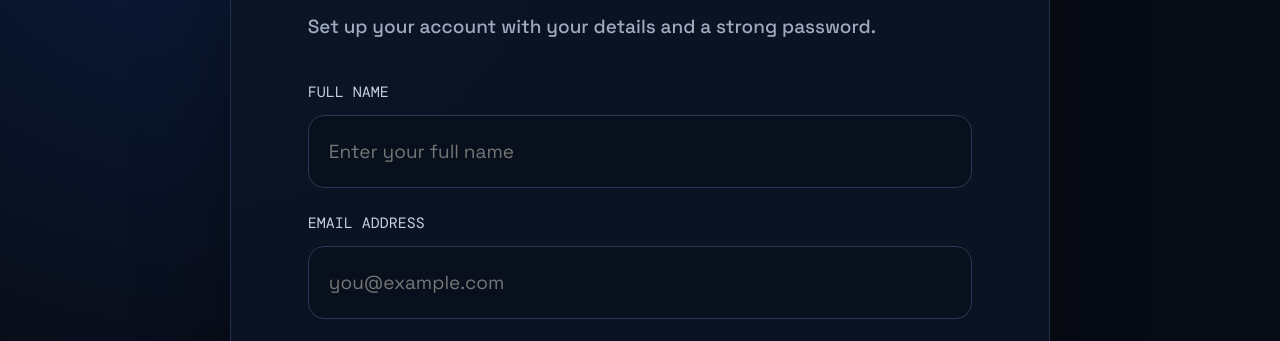
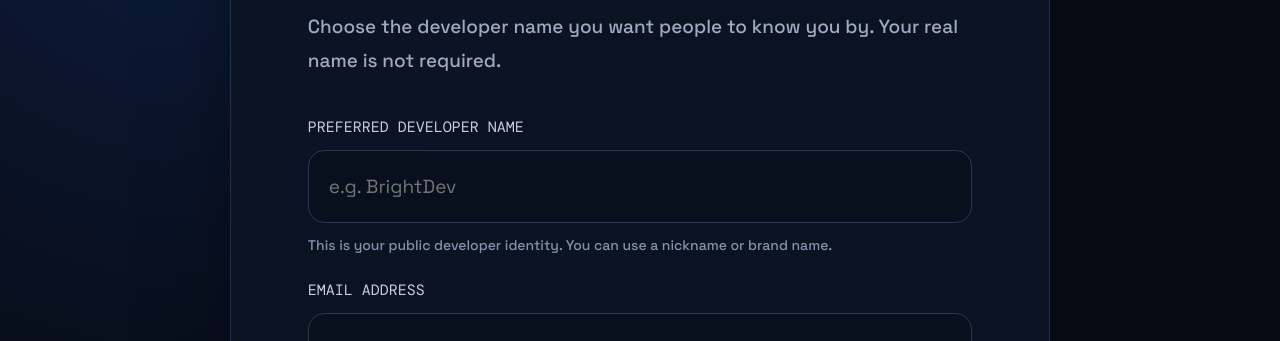
Before and after one commit to trademonarchcodes/dev-pages, a plain HTML site: page signup.html in a window 1280 px wide. Shown: the part 433-774 px from the top of the page. Drawn offline with nearby package versions, Linux system fonts and the light colour scheme; a script that the page names is missing.

Commit message:
Use preferred developer name at signup

```diff
--- a/signup.html
+++ b/signup.html
@@ -7,9 +7,9 @@
 <link rel="stylesheet" href="/styles.css"><link rel="stylesheet" href="/auth.css"></head><body>
 <main class="auth-shell"><div class="auth-wrap"><a class="auth-brand" href="/"><img src="/assets/devpages-logo.png" alt="DEVPAGES"></a>
 <section class="auth-panel"><div class="auth-kicker">YOUR SPACE STARTS HERE</div><h1>Create your <span>DEVPAGES</span> account.</h1>
-<p class="auth-copy">Set up your account with your details and a strong password.</p>
+<p class="auth-copy">Choose the developer name you want people to know you by. Your real name is not required.</p>
 <form class="auth-form" id="signup-form" novalidate>
-<div class="auth-field"><label for="full-name">FULL NAME</label><input id="full-name" name="name" type="text" autocomplete="name" maxlength="80" required placeholder="Enter your full name"><small class="field-error" id="name-error" aria-live="polite"></small></div>
+<div class="auth-field"><label for="full-name">PREFERRED DEVELOPER NAME</label><input id="full-name" name="name" type="text" autocomplete="nickname" maxlength="40" required placeholder="e.g. BrightDev"><small class="field-hint">This is your public developer identity. You can use a nickname or brand name.</small><small class="field-error" id="name-error" aria-live="polite"></small></div>
 <div class="auth-field"><label for="email">EMAIL ADDRESS</label><input id="email" name="email" type="email" autocomplete="email" required placeholder="you@example.com"><small class="field-error" id="email-error" aria-live="polite"></small></div>
 <div class="auth-field"><label for="password">CREATE PASSWORD</label><div class="password-input-wrap"><input id="password" name="password" type="password" autocomplete="new-password" required placeholder="Create a strong password" aria-describedby="password-rules"><button class="password-toggle" type="button" data-toggle-password="password" aria-label="Show password" aria-pressed="false"><span class="eye-open" aria-hidden="true">◉</span><span class="eye-closed" aria-hidden="true">⊘</span></button></div>
 <div class="password-rules" id="password-rules" aria-live="polite"><div class="rules-heading">Your password must contain:</div><ul>
```
